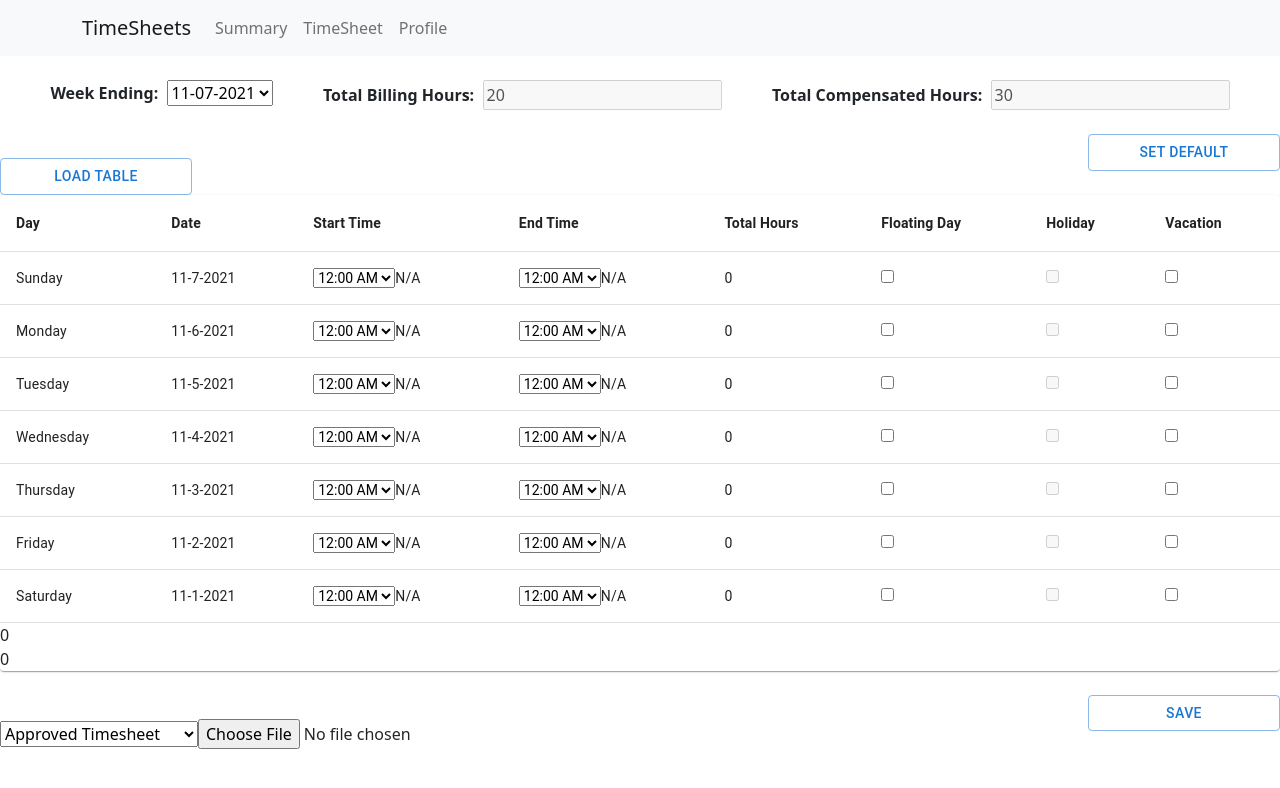
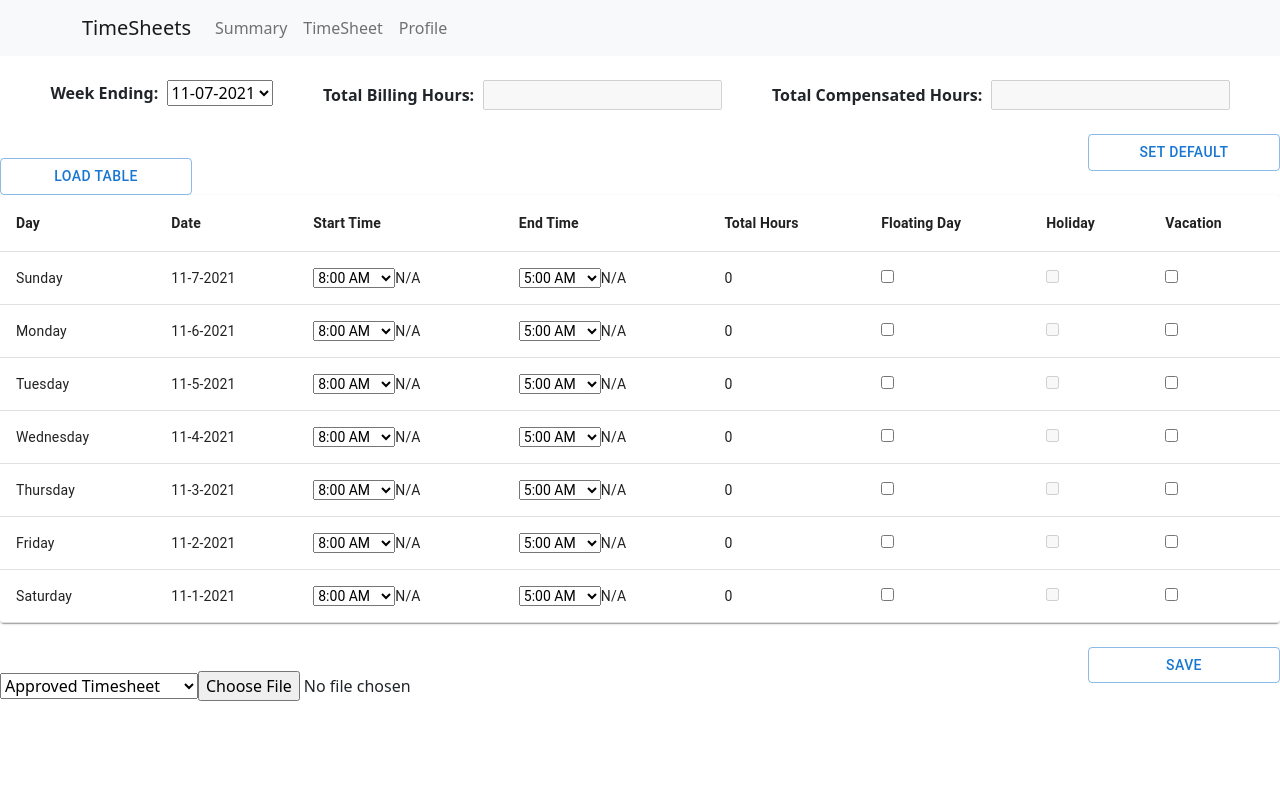
Before and after one commit to kim4t/TeamProj2_Front, a React (Create React App) app in the folder timesheet-tool-app/: page /timeSheet in a window 1280 px wide. Shown: the top 788 px of the page. Built offline with nearby package versions, Linux system fonts and the light colour scheme.

Commit message:
Added login routes, get from database and post to database

```diff
--- a/timesheet-tool-app/src/components/TimeSheet.js
+++ b/timesheet-tool-app/src/components/TimeSheet.js
@@ -26,21 +26,11 @@ export default function TimeSheet(props) {
 
         console.log(event.target.value);
 
+        var lastDayofWeek = new Date(event.target.value);
 
-        var lastDayofWeek = new Date(event.target.value);
-        //console.log(lastDayofWeek);
-        //var prevDay = new Date(event.target.value);
-
-        //prevDay.setDate(lastDayofWeek.getDate() - 7);
-       // console.log(prevDay);
-        //console.log(lastDayofWeek.getDate() - 7);
-        //var prevDay = new Date();
-        //prevDay.setDate(lastDayofWeek.getDate() - 7);
-        //console.log(Date.parse(prevDay));
         setSelectedWeek(Last7Days(lastDayofWeek));
         console.log(Last7Days(lastDayofWeek));
 
-       // return Last7Days(lastDayofWeek);
     }
 
     function loadWeek(){
@@ -48,11 +38,11 @@ export default function TimeSheet(props) {
     }
 
 
-    function saveTotalCompensated(value){
+    const saveTotalCompensated = (value) => {
         setTotalCompensated(value);
     }
 
-    function saveTotalBilling(value){
+    const saveTotalBilling = (value) => {
         setTotalBilling(value);
     }
 
@@ -81,8 +71,8 @@ export default function TimeSheet(props) {
     }
 
     React.useEffect(() => {
-        setTotalBilling(20);
-        setTotalCompensated(30);
+        //setTotalBilling(20);
+       // setTotalCompensated(30);
     });
 
     return (
@@ -112,7 +102,9 @@ export default function TimeSheet(props) {
             <br></br>
         </div>
         <TimeSheetTable selectedWeek = {selectedWeek}
-            loadWeek = {loadWeek}/>
+            loadWeek = {loadWeek}
+            totalBillingUpdate = {saveTotalBilling}
+            totalCompensatedUpdate = {saveTotalCompensated}/>
         </React.Fragment>
     );
 }
--- a/timesheet-tool-app/src/components/TimeSheetTable.js
+++ b/timesheet-tool-app/src/components/TimeSheetTable.js
@@ -8,7 +8,6 @@ import TableRow from '@mui/material/TableRow';
 import Paper from '@mui/material/Paper';
 
 import Button from '@mui/material/Button';
-import './table.css'
 import TimeSheet from './TimeSheet';
 //need to do npm install @mui/material @emotion/react @emotion/styled
 
@@ -16,16 +15,6 @@ const {useState} = require("react");
 function createData(day, date, starttime, endtime, totaltime, floatingDay, holiday, vaccation) {
     return {day, date, starttime, endtime, totaltime, floatingDay, holiday, vaccation};
 }
-
-//   handleItemChanged(i, event){
-//     var items = this.state.items;
-//     rows[i]  = event.target.value;
-
-//     this.setState({
-//       rows: rows
-//     });
-//   }
-
 
 
 export default function TimeSheetTable(props) {
@@ -40,6 +29,11 @@ export default function TimeSheetTable(props) {
     const [chosenWeek, setChosenWeek] = useState(props.selectedWeek);
 
     const [timeTable, setTimeTable] = useState();
+
+    const [tableId, setTableID] = useState();
+    const [timeSheet, setTimeSheet] = useState();
+    const [userName, setUserName] = useState(localStorage.getItem("user"));
+    const [filePath, setFilePath] = useState();
 
    // const [floatCount, setFloatCount] = useState(0);
 
@@ -75,8 +69,13 @@ export default function TimeSheetTable(props) {
     }
     setRows(newArr);
     let total = newArr[index].totaltime;
-    setTotalBilling(totalBilling + (total = total || 0) - (prevTotal = prevTotal || 0));
-    setTotalCompensated(totalCompensated + (total = total || 0) - (prevTotal = prevTotal || 0));
+    var totalBill = totalBilling + (total = total || 0) - (prevTotal = prevTotal || 0)
+    setTotalBilling(totalBill);
+    props.totalBillingUpdate(totalBill);
+
+    var totalComp = totalCompensated + (total = total || 0) - (prevTotal = prevTotal || 0);
+    setTotalCompensated(totalComp);
+    props.totalCompensatedUpdate(totalComp);
 }
 
 const changeFloat = index => event => {
@@ -89,16 +88,19 @@ const changeFloat = index => event => {
         newArr[index].starttime = "N/A";
         newArr[index].endtime = "N/A";
         newArr[index].totaltime = 0;
-        setTotalBilling(totalBilling - prevTotal);
-
-        setTotalCompensated(totalCompensated + 8 - prevTotal);
-
+        var totalBill = totalBilling - prevTotal;
+        setTotalBilling(totalBill);
+        props.totalBillingUpdate(totalBill);
+        var totalComp = totalCompensated + 8 - prevTotal;
+        setTotalCompensated(totalComp);
+        props.totalCompensatedUpdate(totalComp);
     } else {
         newArr[index].floatingDay = false;
 
         setFloatCount(floatCount - 1);
-
-        setTotalCompensated(totalCompensated - 8);
+        var totalComp = totalCompensated - 8;
+        setTotalCompensated(totalComp);
+        props.totalCompensatedUpdate(totalComp);
     }
     setRows(newArr);
 
@@ -115,13 +117,22 @@ const changeVacation = index => event => {
         newArr[index].starttime = "N/A";
         newArr[index].endtime = "N/A";
         newArr[index].totaltime = 0;
-        setTotalBilling(totalBilling - prevTotal);
+        var totalBill = totalBilling - prevTotal;
+        setTotalBilling(totalBill);
+        props.totalBillingUpdate(totalBill);
         setvacationCount(vacationCount +  1);
-        setTotalCompensated(totalCompensated + 8 - prevTotal);
+
+        let totalComp = (totalCompensated + 8 - prevTotal);
+        setTotalCompensated(totalComp);
+        props.totalCompensatedUpdate(totalComp);
     } else {
         newArr[index].vaccation = false;
         setvacationCount(vacationCount -  1);
-        setTotalCompensated(totalCompensated - 8);
+
+
+        let totalComp = totalCompensated - 8;
+        setTotalCompensated(totalComp);
+        props.totalCompensatedUpdate(totalComp);
     }
     setRows(newArr);
     console.log("vacation =", newArr[index].vaccation);
@@ -130,12 +141,22 @@ const changeVacation = index => event => {
 function saveWeek(event) {
     event.stopPropagation();
     var timeSheet = rows;
-    var id = "";
-    var filePath = "";
-    var weekEnding = "";
-    var user = "";
+    var id = tableId;
+    var file = filePath;
+    var weekEnding = chosenWeek.split(',')[0];
+    var user = userName;
+    var compensatedHours = totalCompensated;
 
-    var submissionObj = {id, filePath, weekEnding, timeSheet, user};
+    var submissionObj = {id, file, weekEnding, timeSheet, user, compensatedHours};
+
+    const specs = {
+        method: 'POST',
+        headers: {'Content-Type' : 'application/json',
+        "Access-Control-Allow-Origin": "*"},
+        body: JSON.stringify(submissionObj)
+    };
+    fetch("http://localhost:8080/api/timeSheet", specs)
+        .then(response => response.json())
 
     console.log(submissionObj);
 }
@@ -144,12 +165,14 @@ function saveWeek(event) {
 const axios = require('axios');
 
 function getDatafromDB() {
-    var userName = "usexxr"
+    var chosenSunday = chosenWeek.split(',')[0];
+    console.log(chosenSunday);
+    var user = userName;
     const config = {
         headers: {"Access-Control-Allow-Origin": "*"},
-        params: {weekEnding: "31 March 2018"}
+        params: {weekEnding: chosenSunday}
     }
-    const res = axios.get('http://localhost:8080/api/timeSheet/' + userName, config)
+    const res = axios.get('http://localhost:8080/api/timeSheet/' + user, config)
                 .then(data => setTimeTable(data.data));
     return timeTable;
 
@@ -163,23 +186,43 @@ function loadWeek(event) {
     var weekArr = chosenWeek.split(",");
 
     var dataFetched = getDatafromDB();
-    if (!dataFetched) {
+   /* if (!dataFetched) {
         //create new table function
         generateNewTable(weekArr);
-    } else {
+    } else { */
+    if (dataFetched) {
         console.log(timeTable);
         generateTableFromDB(timeTable);
     }
+  //  }
 
 }
 
 function generateTableFromDB(timeTable) {
+    setTableID(timeTable.id);
+    setTimeSheet(timeTable.timeSheet);
+    setFilePath(timeTable.filePath);
+    console.log(tableId);
+    //generates blank table
+    if(timeSheet) {
+        if (timeSheet[0].date === ""){
+            generateNewTable(chosenWeek.split(","));
+        } else {
+            //populateTable(timeSheet);
+            setRows(timeSheet);
+        }
+    }
 
+
+    setTotalCompensated(timeTable.compensatedHours);
+    props.totalCompensatedUpdate(timeTable.compensatedHours);
 }
+
+
 
 function generateNewTable(weekArr) {
     let newArr = [...rows];
-    console.log('xxxx');
+    //console.log('xxxx');
     for (let i = 0; i < 7; i++) {{
         newArr[i].date = weekArr[i];
         newArr[i].starttime = "N/A";
@@ -192,7 +235,9 @@ function generateNewTable(weekArr) {
     setRows(newArr);
     //uncheck all rows
     setTotalBilling(0);
+    props.totalBillingUpdate(0);
     setTotalCompensated(0);
+    props.totalCompensatedUpdate(0);
     console.log(newArr);
 }
 
@@ -203,10 +248,18 @@ const changeEndTime = index => event => {
     let newEnd = event.target.value;
     newArr[index].endtime = newEnd;
     newArr[index].totaltime = newEnd - newArr[index].starttime;
+    if (newArr[index].totaltime <= 0) {
+        newArr[index].totaltime = 0;
+    }
     setRows(newArr);
     let total = newArr[index].totaltime;
-    setTotalBilling(totalBilling + (total = total || 0) - (prevTotal = prevTotal || 0));
-    setTotalCompensated(totalCompensated + (total = total || 0) - (prevTotal = prevTotal || 0));
+    var totalBill = totalBilling + (total = total || 0) - (prevTotal = prevTotal || 0);
+    setTotalBilling(totalBill);
+    props.totalBillingUpdate(totalBill);
+
+    var totalComp = (totalCompensated + (total = total || 0) - (prevTotal = prevTotal || 0));
+    setTotalCompensated(totalComp);
+    props.totalCompensatedUpdate(totalComp);
 }
 
     return (
@@ -238,7 +291,8 @@ const changeEndTime = index => event => {
               <TableCell>{row.date}</TableCell>
 
               <TableCell>
-              <select name="starttime" id="starttime" onChange={changeStartTime(i)}>
+              <select name="starttime" id="starttime" onChange={changeStartTime(i)}
+                defaultValue ="8">
                 <option value= "0">12:00 AM</option>
                 <option value= "1">1:00 AM</option>
                 <option value= "2">2:00 AM</option>
@@ -269,7 +323,8 @@ const changeEndTime = index => event => {
               </TableCell>
               {/* <TableCell align="right">{row.carbs}</TableCell> */}
               <TableCell>
-              <select name="endtime" id="endtime" onChange={changeEndTime(i)}>
+              <select name="endtime" id="endtime" onChange={changeEndTime(i)}
+                defaultValue ="5">
                 <option value= "0">12:00 AM</option>
                 <option value= "1">1:00 AM</option>
                 <option value= "2">2:00 AM</option>
@@ -312,9 +367,7 @@ const changeEndTime = index => event => {
           ))}
         </TableBody>
       </Table>
-      {totalBilling}
-      <br></br>
-      {totalCompensated}
+
     </TableContainer>
     <br></br>
     <Button style={{float: "right"}} variant="outlined" onClick = {saveWeek}>Save</Button>
--- a/timesheet-tool-app/src/components/login.js
+++ b/timesheet-tool-app/src/components/login.js
@@ -1,9 +1,8 @@
 import * as React from 'react';
-import Avatar from '@mui/material/Avatar';
 import Button from '@mui/material/Button';
 import CssBaseline from '@mui/material/CssBaseline';
 import TextField from '@mui/material/TextField';
-
+import {useHistory, useLocation} from "react-router-dom";
 import Box from '@mui/material/Box';
 
 import Container from '@mui/material/Container';
@@ -13,6 +12,7 @@ const theme = createTheme();
 const {useState} = require("react");
 export default function Login() {
     const [response, setResponse] = useState();
+    let history = useHistory();
 
     const submit = (event) => {
         event.preventDefault();
@@ -22,8 +22,11 @@ export default function Login() {
           password: data.get('password'),
         }); */
         login(data);
-        console.log(response);
-        localStorage.setItem("user", response.userName);
+        if (response) {
+            localStorage.setItem("user", response.userName);
+            console.log(response);
+            history.push("/")
+        }
       };
 
     function login(data) {
--- a/timesheet-tool-app/src/components/table.css
+++ /dev/null
@@ -1,4 +0,0 @@
-TableHead {
-    font-weight: bold;
-    color: red;
-}
```
